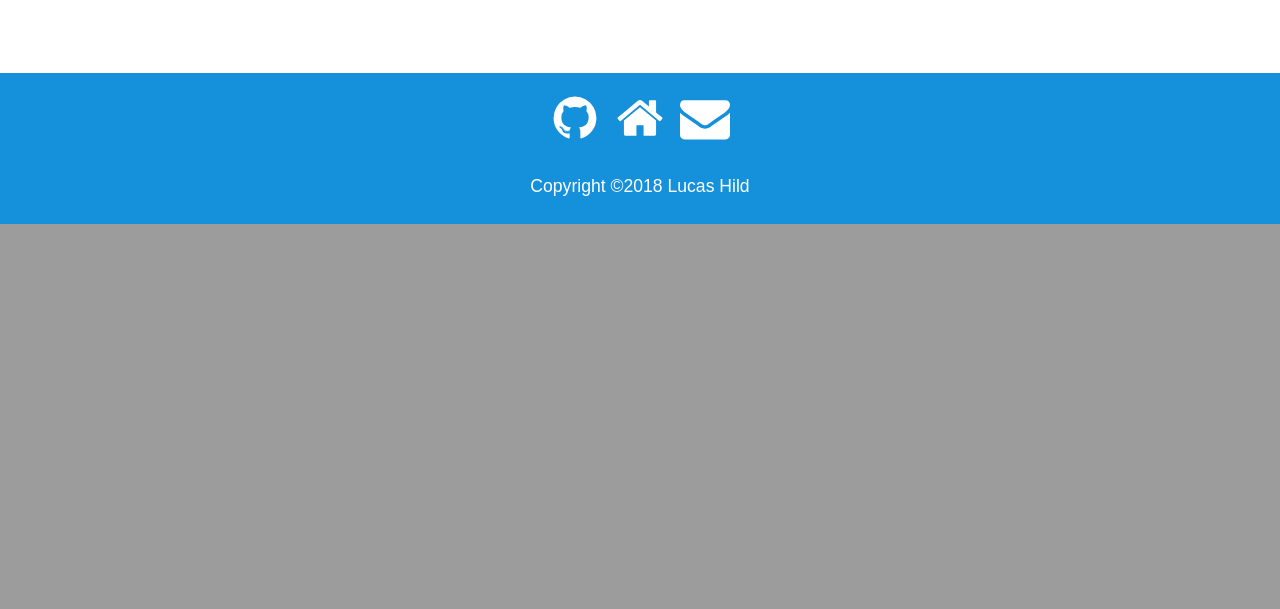
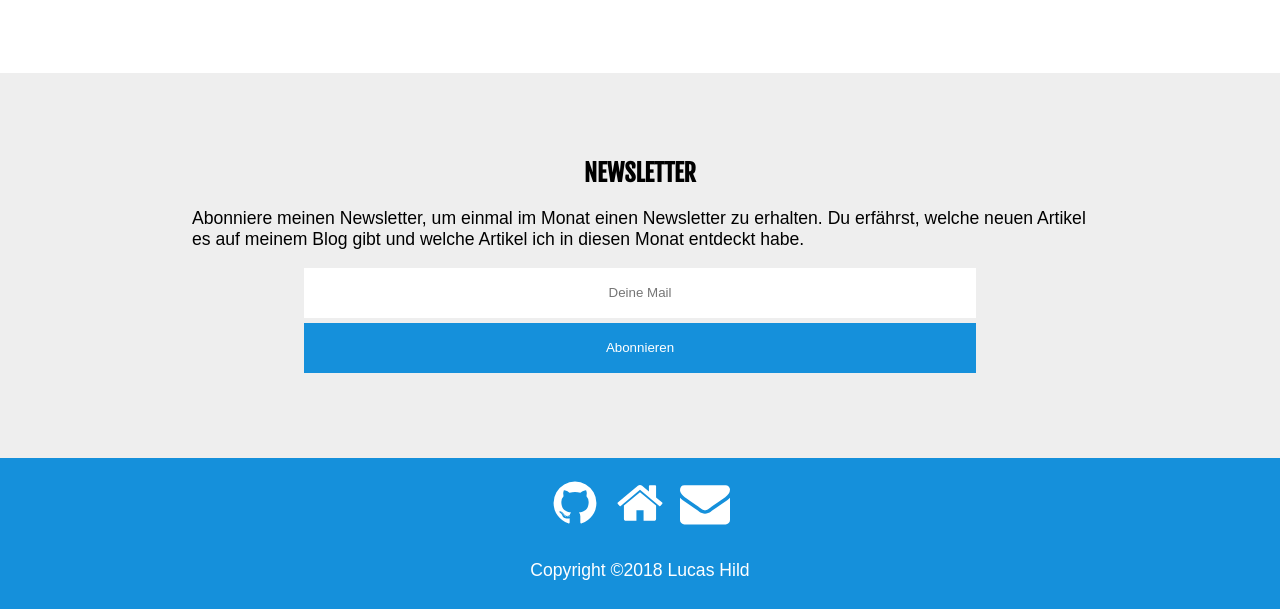
Before and after one commit to Lanseuo/lucas-blog, a Flask app: page / in a window 1280 px wide. Shown: the part 3257-3866 px from the top of the page. Before the commit the page ends 3481 px from the top, so only its background shows below. Run offline with Flask 2, Linux system fonts and the light colour scheme; parts of the project's set-up code (start-up, migrations or seed data) failed here and were passed over; some web fonts are replaced.

Commit message:
Add newsletter signup form

```diff
--- a/static/css/style.css
+++ b/static/css/style.css
@@ -156,6 +183,51 @@ main {
   margin: 75px auto;
 }
 
+#newsletter {
+  background-color: #eeeeee;
+  padding: 10px 0;
+}
+
+#newsletter #newsletter-content {
+  width: 70%;
+  margin: 75px auto;
+}
+
+#newsletter h2 {
+  text-align: center;
+}
+
+#newsletter form {
+  margin: 0 auto;
+  text-align: center;
+}
+
+#newsletter input {
+  border: 0;
+  width: 75%;
+  height: 50px;
+  margin-bottom: 5px;
+  padding: 4px;
+  text-align: center;
+  background-color: white;
+  -webkit-box-sizing: border-box; /* Safari/Chrome, other WebKit */
+  -moz-box-sizing: border-box;    /* Firefox, other Gecko */
+  box-sizing: border-box;         /* Opera/IE 8+ */
+}
+
+#newsletter button {
+  height: 50px;
+  background: rgb(21, 144, 219);
+  border: 0;
+  color: white;
+  width: 75%;
+  cursor: pointer;
+
+  -webkit-box-sizing: border-box; /* Safari/Chrome, other WebKit */
+  -moz-box-sizing: border-box;    /* Firefox, other Gecko */
+  box-sizing: border-box;         /* Opera/IE 8+ */
+}
+
 #footer {
   background-color: var(--primary-color);
   padding: 10px 0;
--- /dev/null
+++ b/static/js/newsletter.js
@@ -0,0 +1,43 @@
+$(document).ready(function () {
+  // Newsletter form
+  $('#newsletter-form').on('submit', function (event) {
+
+    // Hide (old) alert boxes
+    $('#newsletter-success').hide();
+    $('#newsletter-error').hide();
+    $('#newsletter-success p').text('');
+    $('#newsletter-error p').text('');
+
+    // Post data to api
+    $.ajax({
+        data: {
+          source: $('#newsletter-source').val(),
+          mail: $('#newsletter-mail').val(),
+        },
+        type: 'POST',
+        url: 'https://lanseuo.herokuapp.com/newsletter/subscribe',
+      })
+
+      .done(function (data) {
+        if (data.error) {
+          $('#newsletter-alert').css('border', '3px solid rgb(218, 13, 61)');
+          $('#newsletter-alert p').text(data.error);
+        } else if (data.success == 'subscribed') {
+          $('#newsletter-alert').css('border', '3px solid rgb(66, 181, 131)');
+          $('#newsletter-alert p').append('Vielen Dank fürs Anmelden!');
+
+          // Clear input fields
+          $('#newsletter-mail').val('');
+        }
+        $('#newsletter-alert').fadeIn(500);
+        $('#newsletter-alert').css('display', 'block');
+      });
+
+    event.preventDefault();
+  });
+
+  // Close alert if button (x) is pressed
+  $('.closebtn').click(function () {
+    $(this).parent().fadeOut(500);
+  });
+});
--- a/templates/base.html
+++ b/templates/base.html
@@ -23,6 +23,7 @@
   <script src="https://code.jquery.com/jquery-3.3.1.min.js"></script>
   <script src="{{ url_for('static', filename='js/main.js') }}"></script>
   <script src="{{ url_for('static', filename='js/header.js') }}"></script>
+  <script src="{{ url_for('static', filename='js/newsletter.js') }}"></script>
 </head>
 <body>
   {% include 'includes/header.html' %}
@@ -31,6 +32,8 @@
     {% block content %}{% endblock %}
   </main>
 
+  {% include 'includes/newsletter.html' %}
+
   {% include 'includes/footer.html' %}
 
 </body>
--- /dev/null
+++ b/templates/includes/newsletter.html
@@ -0,0 +1,17 @@
+<div id="newsletter">
+  <div id="newsletter-content">
+    <h2>Newsletter</h2>
+    <p>Abonniere meinen Newsletter, um einmal im Monat einen Newsletter zu erhalten. Du erfährst, welche neuen Artikel es auf meinem Blog gibt und welche Artikel ich in diesen Monat entdeckt habe.</p>
+
+    <div id="newsletter-alert" class="alert" style="display: none;">
+      <span class="closebtn">&times;</span>
+      <p></p>
+    </div>
+
+    <form id="newsletter-form">
+      <input id="newsletter-source" name="source" value="website" type="hidden">
+      <input id="newsletter-mail" name="mail" placeholder="Deine Mail" required="" type="text"><br>
+      <button id="newsletter-button" type="submit">Abonnieren</button>
+    </form>
+  </div>
+</div>
```
Also changed, not shown: other parts of static/css/style.css (+40 -0 lines).
